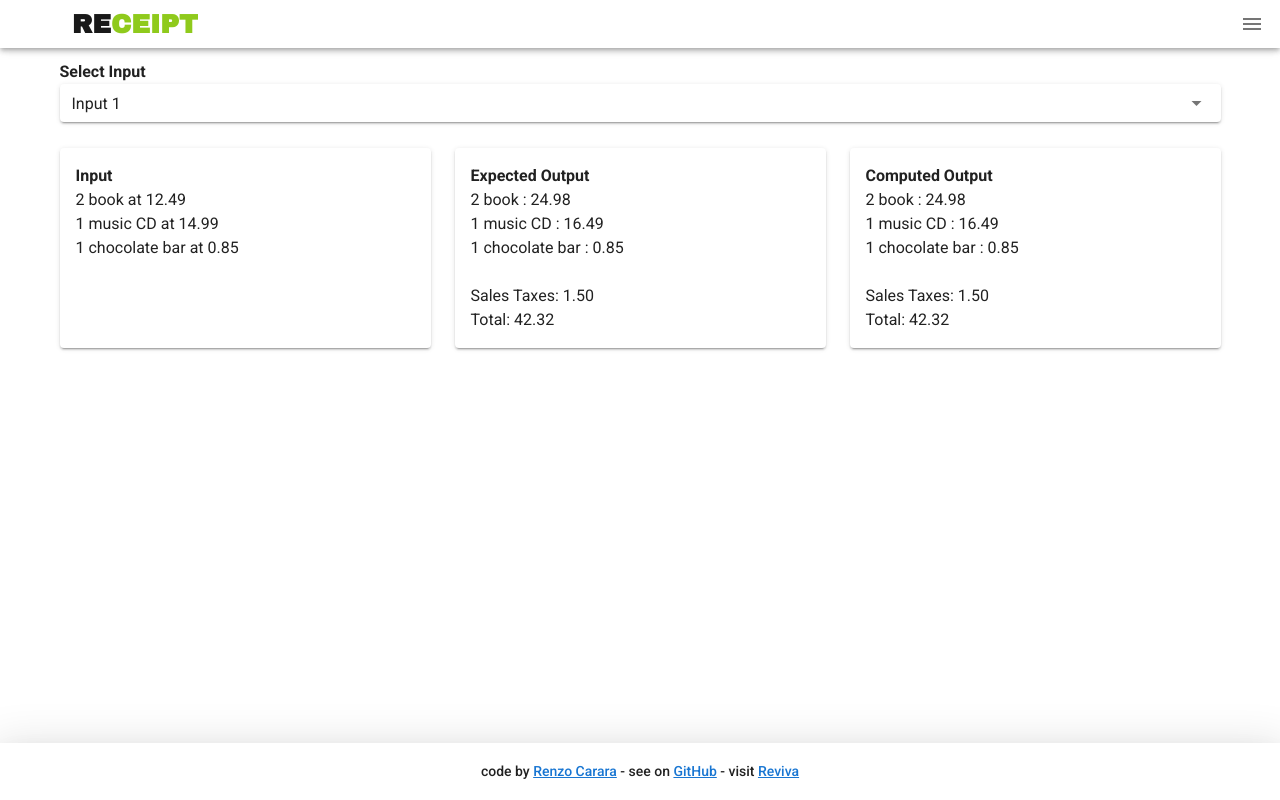
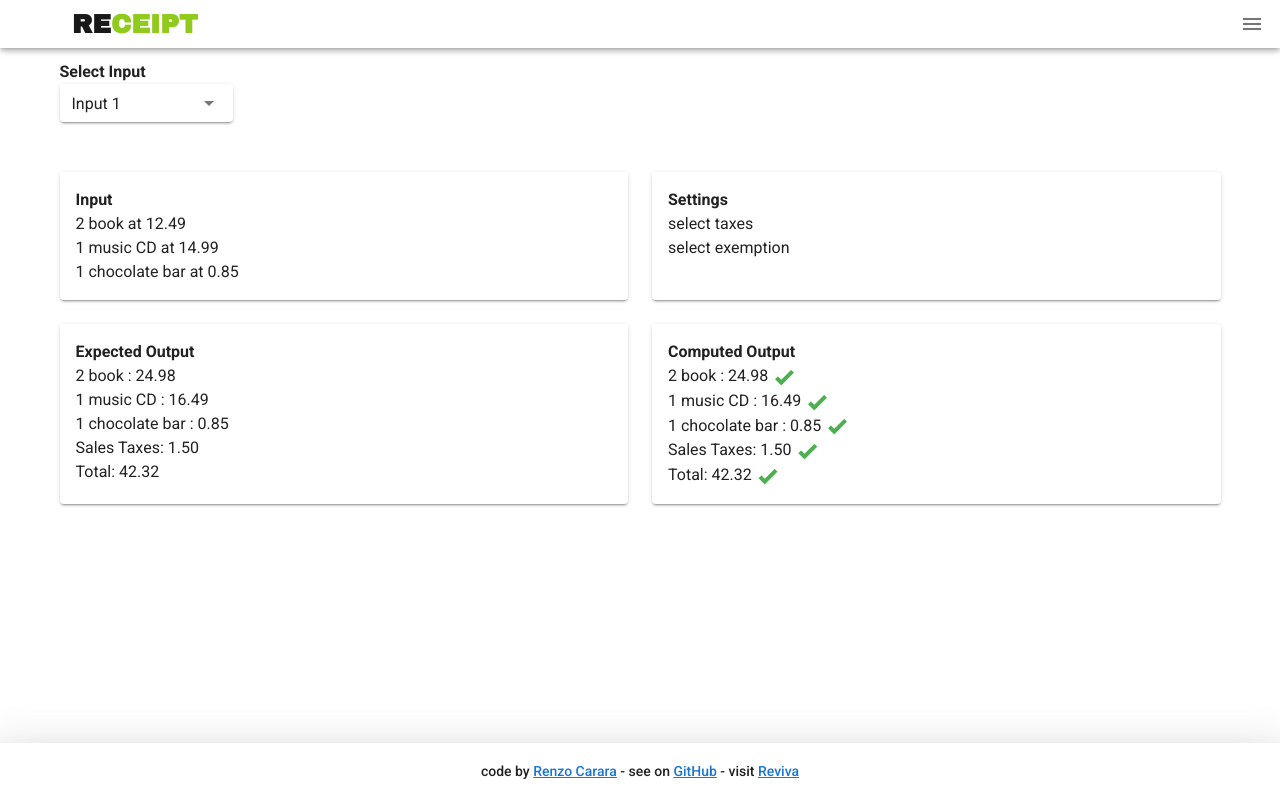
Before and after one commit to renzocarara/receipt, a Vue app: page / in a window 1280 px wide. Built offline with nearby package versions, Linux system fonts and the light colour scheme.

Commit message:
added check between expected output and computed output - made Select Input a component - created a panel for Settings (TBD)

```diff
--- a/src/components/ComputedPanel.vue
+++ b/src/components/ComputedPanel.vue
@@ -7,10 +7,17 @@
             {{ entry.origin!="" ? entry.origin : "" }}
             {{ entry.type }}
             : {{ subs.subtotals[index].toFixed(2) }}
+            <v-icon v-if="subs.subtotals[index].toFixed(2) == getSubtotal[index]" color="green">mdi-check-bold</v-icon>
+            <v-icon v-else color="red">mdi-close-thick</v-icon>
     </div>
+    <!-- c : <v-icon color="red">mdi-close-thick</v-icon> -->
+    Sales Taxes: {{ totalTax.toFixed(2) }}
+    <v-icon v-if="totalTax.toFixed(2) == getTax" color="green">mdi-check-bold</v-icon>
+    <v-icon v-else color="red">mdi-close-thick</v-icon>
     <br>
-    Sales Taxes: {{ totalTax.toFixed(2) }} <br>
     Total: {{ totalPrice.toFixed(2) }}
+    <v-icon v-if="totalPrice.toFixed(2) == getTotal" color="green">mdi-check-bold</v-icon>
+    <v-icon v-else color="red">mdi-close-thick</v-icon>
 
   </div>
 </template>
@@ -40,6 +47,10 @@ export default {
         // read from the Store the expected ouput to be comapared with computed output
         getTax(){
              return this.$store.state.tax;
+        },
+
+        getSubtotal(){
+             return this.$store.state.subtotal;
         },
 
         // read from the Store the expected ouput to be comapared with computed output
@@ -87,7 +98,7 @@ export default {
                     console.log("importTax ARROTONDATO", importTax);
                 }
                 // calculate total "import tax" for the item
-                importTax = importTax * inputs[i].quantity;
+                importTax = ((importTax*100) * inputs[i].quantity)/100;
                 console.log("importTax x qty",importTax);
 
                 // push calculated tax in the array
--- a/src/components/ExpectedPanel.vue
+++ b/src/components/ExpectedPanel.vue
@@ -8,7 +8,7 @@
             {{ entry.type }}
             : {{ getSubtotal[index].toFixed(2) }}
     </div>
-    <br>
+
     Sales Taxes: {{ getTax.toFixed(2) }} <br>
     Total: {{ getTotal.toFixed(2) }}
 
--- /dev/null
+++ b/src/components/SelectInput.vue
@@ -0,0 +1,46 @@
+<template>
+  <div class="">
+
+    <h4>Select Input</h4>
+    <v-select class=""
+        v-model="selectedInput"
+        :items="selectableInputs"
+        required
+        dense
+        solo
+        >
+    </v-select>
+
+  </div>
+</template>
+
+<script>
+
+export default {
+  name: 'SelectInput',
+  components: {
+  },
+  mounted(){
+  },
+  data: () => ({
+
+        selectableInputs: ['Input 1', 'Input 2', 'Input 3'], // predefined inputs
+
+    }),
+  methods:{
+
+  },
+  computed: {
+        // read/write from/to the Store
+        selectedInput: {
+            get() {
+                return this.$store.state.currentSelectedInput;
+            },
+            set(value) {
+                this.$store.commit('SET_CURRENT_SELECTED_INPUT', value);
+                }
+            },
+        },
+
+}
+</script>
--- /dev/null
+++ b/src/components/SettingsPanel.vue
@@ -0,0 +1,44 @@
+<template>
+  <div class="">
+
+    <h4>Settings</h4>
+
+   <!-- <select-input></select-input> //???? qui o no???  -->
+
+    select taxes <br>
+    select exemption
+
+  </div>
+</template>
+
+<script>
+// @ is an alias to /src
+// import ComponenteProva from '@/components/ComponenteProva.vue';
+// import { GOODS } from "@/const_goods.js";
+
+
+export default {
+  name: 'SettingsPanel',
+  components: {
+    //   ComponenteProva,
+  },
+  mounted(){
+
+  },
+  data: () => ({
+
+        // selectableType: GOODS, // predefined inputs
+
+    }),
+  methods:{
+
+  },
+  computed: {
+        // read from the Store
+        // getInputs(){
+        //      return this.$store.state.inputs;
+        // },
+  },
+
+}
+</script>
--- a/src/views/Home.vue
+++ b/src/views/Home.vue
@@ -1,28 +1,32 @@
 <template>
   <div class="">
 
-    <h4>Select Input</h4>
-    <v-select class=""
-        v-model="selectedInput"
-        :items="selectableInputs"
-        required
-        dense
-        solo
-        >
-    </v-select>
+    <v-row>
+        <v-col cols="6" md="2" sm="3">
+            <select-input></select-input>
+        </v-col>
+    </v-row>
 
     <v-row>
-        <v-col cols="12" md="4">
+        <v-col class="order-md-last" cols="12" md="6">
+            <v-card height="100%" class="mx-auto px-4 py-4">
+                <settings-panel></settings-panel>
+            </v-card>
+        </v-col>
+        <v-col class="" cols="12" md="6">
             <v-card height="100%" class="mx-auto px-4 py-4">
                 <input-panel></input-panel>
             </v-card>
         </v-col>
-        <v-col cols="12" md="4">
+           </v-row>
+
+            <v-row>
+        <v-col cols="12" md="6">
             <v-card height="100%" class="mx-auto px-4 py-4">
                 <expected-panel></expected-panel>
             </v-card>
         </v-col>
-            <v-col cols="12" md="4">
+            <v-col cols="12" md="6">
             <v-card height="100%" class="mx-auto px-4 py-4">
                 <computed-panel></computed-panel>
             </v-card>
@@ -37,6 +41,8 @@
 import InputPanel from '@/components/InputPanel.vue';
 import ExpectedPanel from '@/components/ExpectedPanel.vue';
 import ComputedPanel from '@/components/ComputedPanel.vue';
+import SettingsPanel from '@/components/SettingsPanel.vue';
+import SelectInput from '@/components/SelectInput.vue';
 
 
 export default {
@@ -44,7 +50,9 @@ export default {
   components: {
       InputPanel,
       ExpectedPanel,
-      ComputedPanel
+      ComputedPanel,
+      SettingsPanel,
+      SelectInput
   },
   mounted(){
 
```
